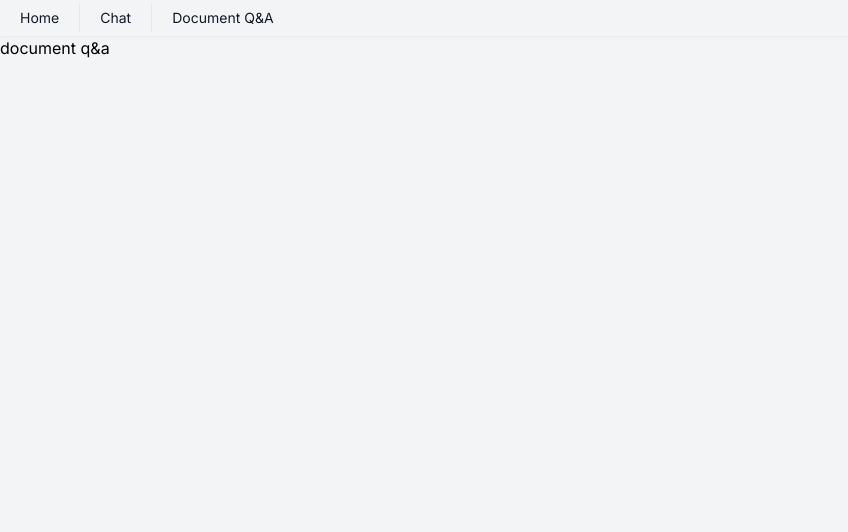
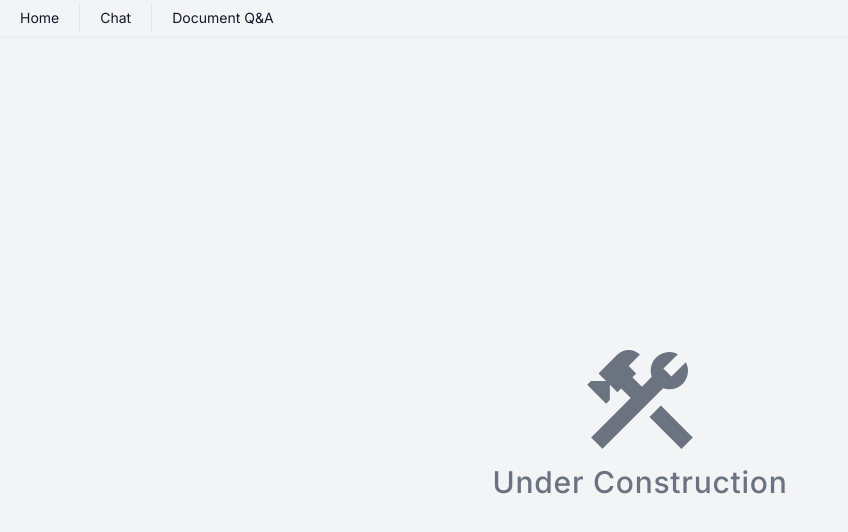
Before and after one commit to rafmillan/gemini, a Next.js app: page /doc in a window 1280 px wide. Shown: the top 532 px of the page, without its empty margins (0-848 px from the left). Built offline with nearby package versions, Linux system fonts and the light colour scheme.

Commit message:
added WIP for /doc

```diff
--- a/src/app/doc/page.tsx
+++ b/src/app/doc/page.tsx
@@ -1,9 +1,12 @@
+import React from "react";
+import { MdConstruction } from "react-icons/md";
 
 
 export default function Chat() {
   return (
-    <div>
-      document q&a
+    <div className="h-dvh dt:h-full w-full flex flex-col items-center justify-center">
+      <MdConstruction size={128} className="text-gray-500"/>
+      <h1 className="text-gray-500 font-medium tracking-wide text-3xl">Under Construction</h1>
     </div>
   )
 }
```
